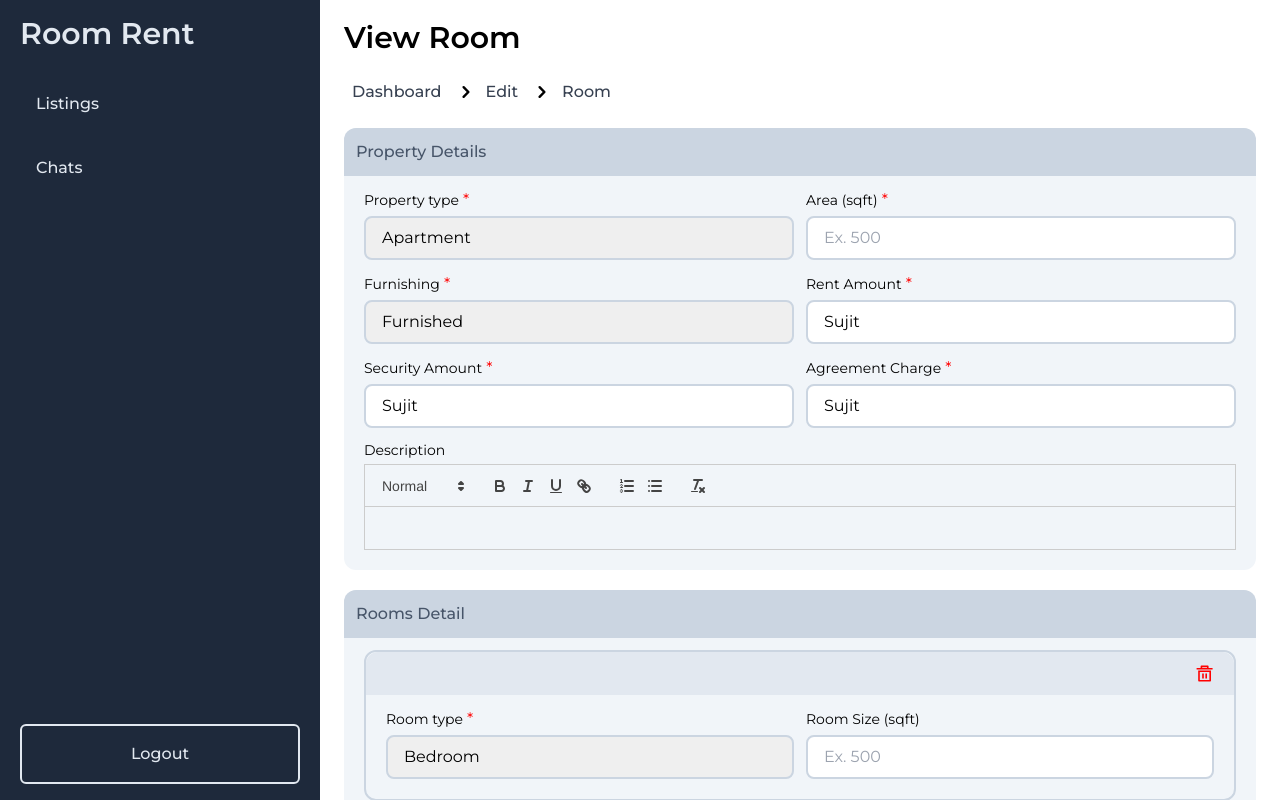
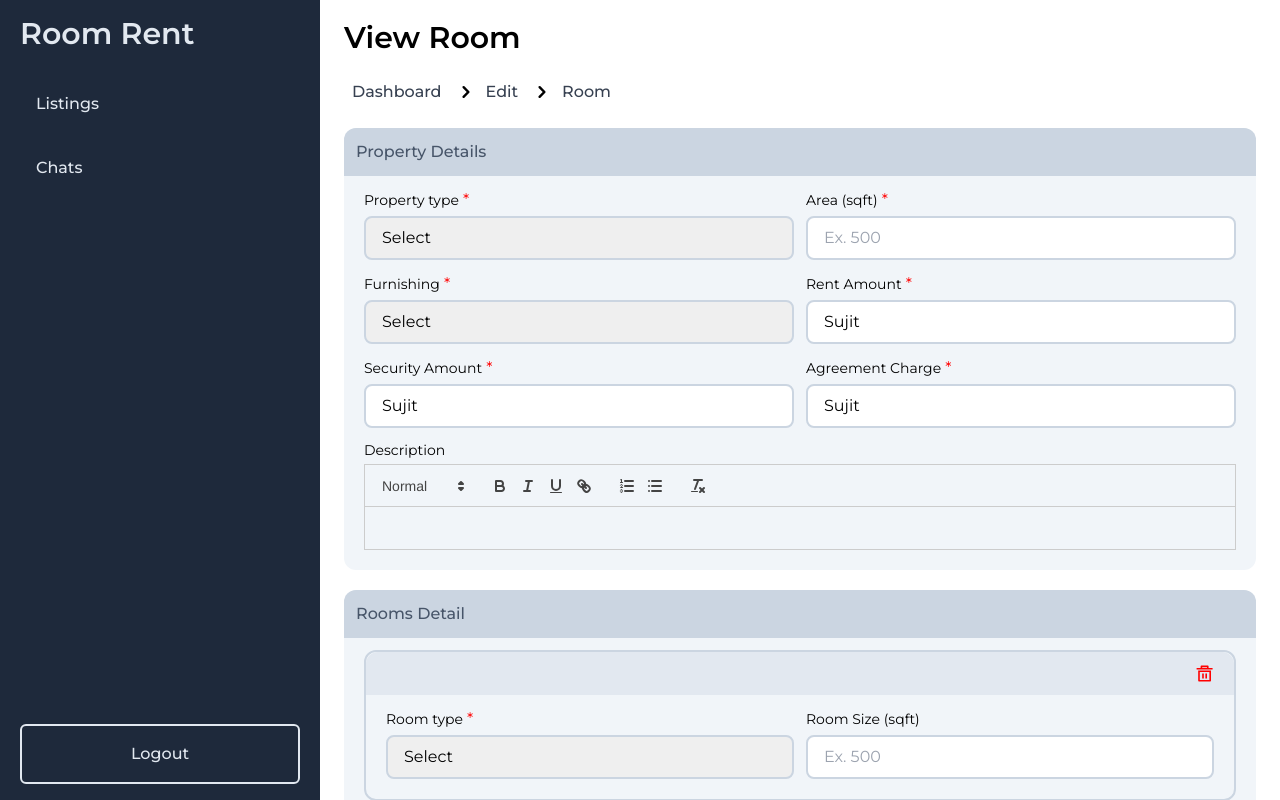
Before and after one commit to sujitroy-dev/room-rent-client, a Next.js app: page /dashboard/property/edit/1 in a window 1280 px wide. Built offline with nearby package versions, Linux system fonts and the light colour scheme.

Commit message:
select method changed

```diff
--- a/components/SelectField/index.tsx
+++ b/components/SelectField/index.tsx
@@ -29,15 +29,18 @@ export default function SelectField(Props: Props) {
         className={`px-4 py-2 rounded-lg outline-slate-700 mt-1 ${
           variant === "default" ? "bg-slate-100" : "border-2 border-slate-300"
         }`}
-        onChange={
-          updateValue
-            ? (e: React.ChangeEvent<HTMLSelectElement>): void =>
-                updateValue(e.target.value)
-            : () => {}
-        }
+        onChange={(e: React.ChangeEvent<HTMLSelectElement>): void => {
+          if (!updateValue) return;
+          updateValue(e.target.value);
+        }}
       >
+        <option value="select" key="select">
+          Select
+        </option>
         {options.map((option) => (
-          <option value={option.value}>{option.title}</option>
+          <option value={option.value} key={option.value}>
+            {option.title}
+          </option>
         ))}
       </select>
     </label>
```
